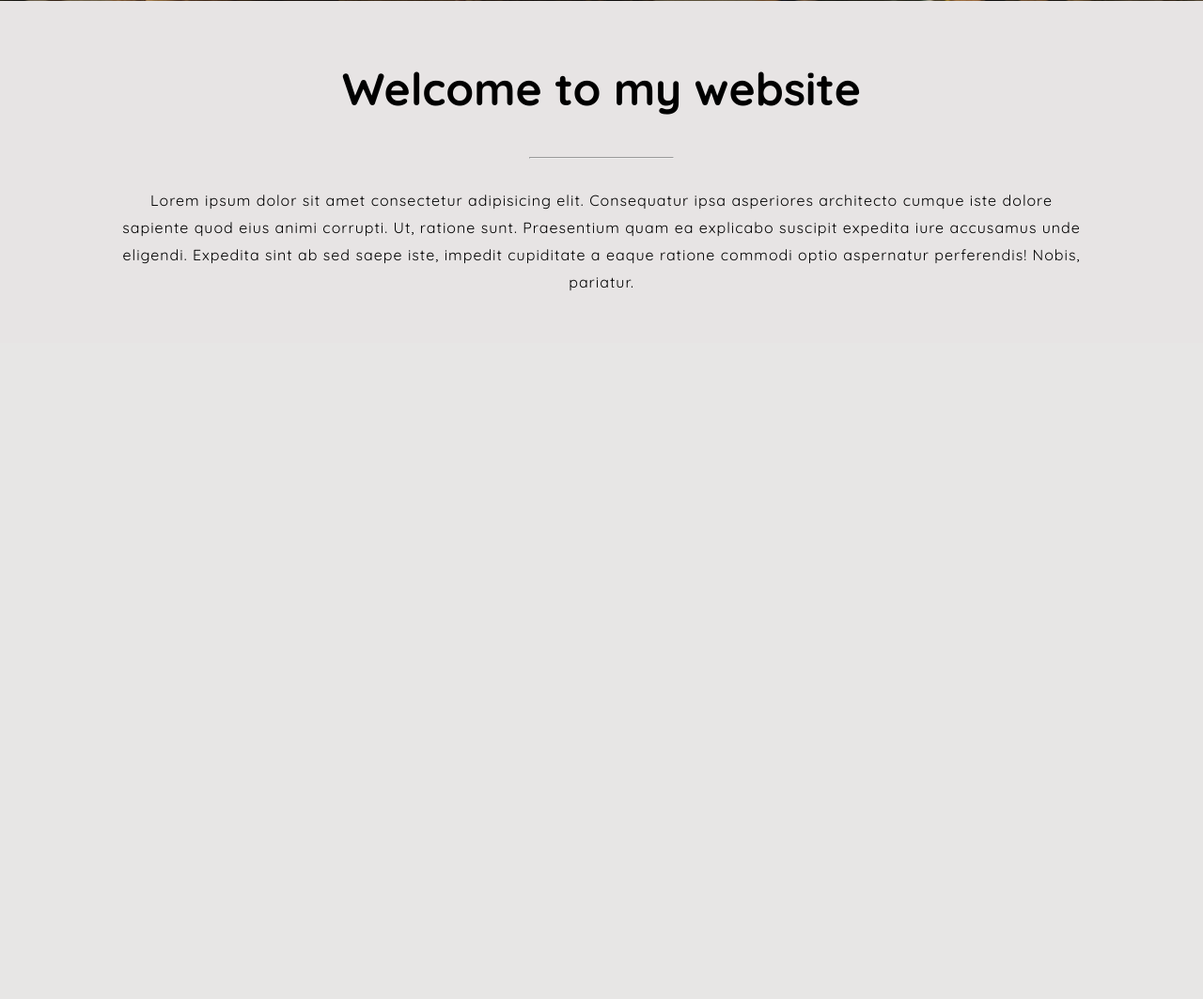
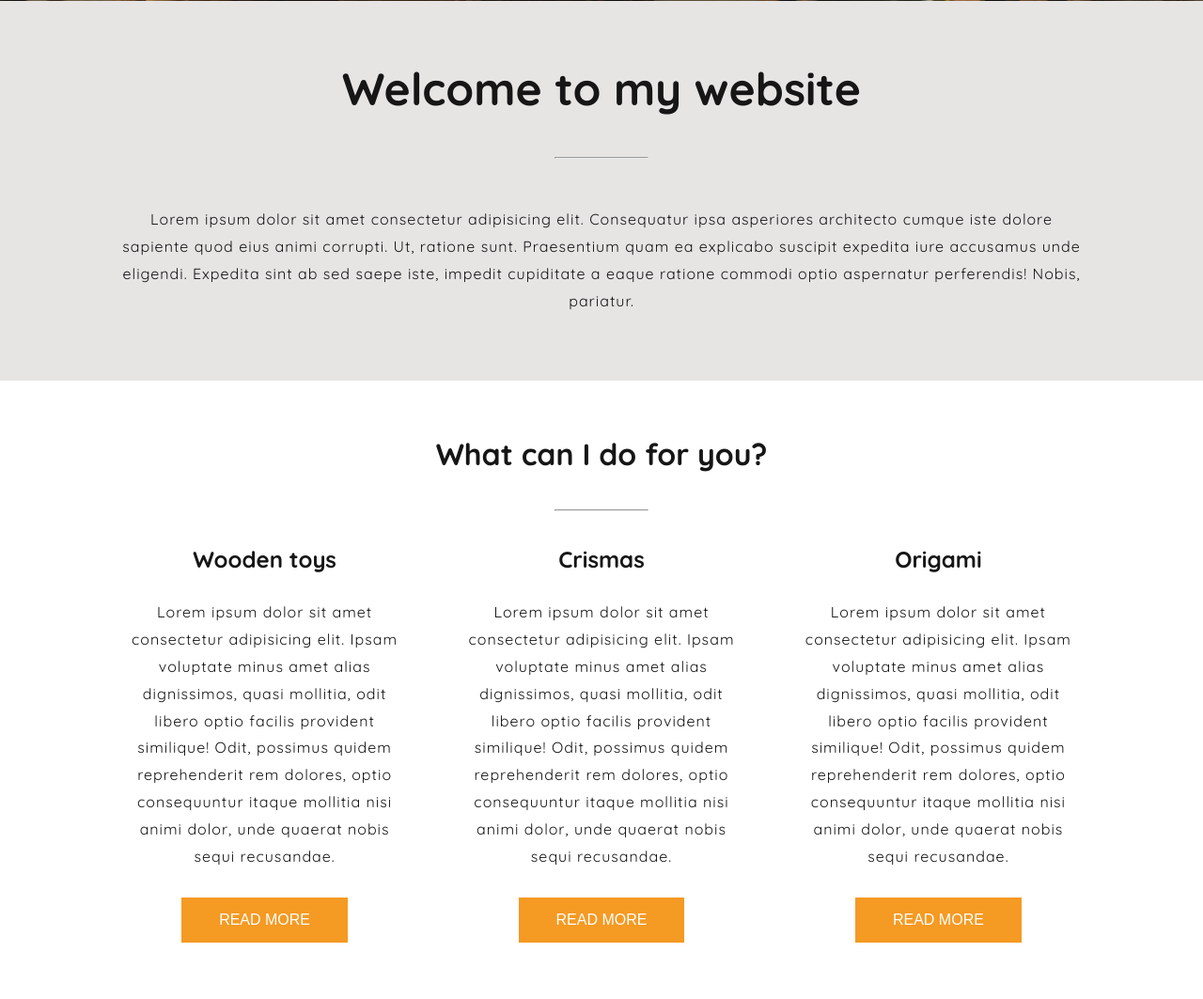
Before and after one commit to omicic/2-handmade, a PHP site: page / in a window 1280 px wide. Shown: the part 599-1662 px from the top of the page at 94% size. Before the commit the page ends 909 px from the top, so only its background shows below. Run offline with PHP 8.4, Linux system fonts and the light colour scheme; some libraries are stand-ins or nearby versions.

Commit message:
whatcanIdo

```diff
--- a/index.php
+++ b/index.php
@@ -10,7 +10,34 @@
             accusamus unde eligendi. Expedita sint ab sed saepe iste, impedit cupiditate a eaque ratione commodi optio
             aspernatur perferendis! Nobis, pariatur.</p>
     </article>
+</section>
 
+<section class="whatcanIdo container">
+    <h3>What can I do for you?</h3>
+    <hr>
+    <article>
+        <div>
+            <h4>Wooden toys</h4>
+            <p>Lorem ipsum dolor sit amet consectetur adipisicing elit. Ipsam voluptate minus amet alias dignissimos,
+                quasi mollitia, odit libero optio facilis provident similique! Odit, possimus quidem reprehenderit rem
+                dolores, optio consequuntur itaque mollitia nisi animi dolor, unde quaerat nobis sequi recusandae.</p>
+            <button>read more</button>
+        </div>
+        <div>
+            <h4>Crismas</h4>
+            <p>Lorem ipsum dolor sit amet consectetur adipisicing elit. Ipsam voluptate minus amet alias dignissimos,
+                quasi mollitia, odit libero optio facilis provident similique! Odit, possimus quidem reprehenderit rem
+                dolores, optio consequuntur itaque mollitia nisi animi dolor, unde quaerat nobis sequi recusandae.</p>
+            <button>read more</button>
+        </div>
+        <div>
+            <h4>Origami</h4>
+            <p>Lorem ipsum dolor sit amet consectetur adipisicing elit. Ipsam voluptate minus amet alias dignissimos,
+                quasi mollitia, odit libero optio facilis provident similique! Odit, possimus quidem reprehenderit rem
+                dolores, optio consequuntur itaque mollitia nisi animi dolor, unde quaerat nobis sequi recusandae.</p>
+            <button>read more</button>
+        </div>
+    </article>
 </section>
 
 <?php include "partials/footer.php"?>
--- a/style.css
+++ b/style.css
@@ -19,7 +19,7 @@ body {
   font-family: "Quicksand", sans-serif;
   font-size: 16px;
   line-height: 1.8;
-  color: 16px #161616;
+  color: #161616;
 }
 
 h1,
@@ -35,6 +35,7 @@ p {
   font-size: 1rem;
   letter-spacing: 1px;
   font-weight: 400;
+  padding: 20px 0;
 }
 
 ul {
@@ -53,7 +54,7 @@ a:hover {
 
 hr {
   color: #f59a23;
-  width: 15%;
+  width: 100px;
   margin: 30px auto;
 }
 
@@ -140,4 +141,61 @@ hr {
 .welcome .container h2 {
   font-size: 3rem;
 }
+
+/***whatcanIdo***/
+.whatcanIdo {
+  text-align: center;
+  padding: 50px 0;
+}
+
+.whatcanIdo h3 {
+  font-size: 2rem;
+}
+
+.whatcanIdo article {
+  display: -webkit-box;
+  display: -ms-flexbox;
+  display: flex;
+  -webkit-box-flex: wrap;
+      -ms-flex-positive: wrap;
+          flex-grow: wrap;
+  -webkit-box-pack: justify;
+      -ms-flex-pack: justify;
+          justify-content: space-between;
+  -webkit-box-align: center;
+      -ms-flex-align: center;
+          align-items: center;
+  -webkit-box-orient: horizontal;
+  -webkit-box-direction: normal;
+      -ms-flex-direction: row;
+          flex-direction: row;
+}
+
+.whatcanIdo article div {
+  -webkit-box-flex: 0;
+      -ms-flex: 0 0 30%;
+          flex: 0 0 30%;
+}
+
+.whatcanIdo article div h4 {
+  font-size: 1.5rem;
+}
+
+.whatcanIdo article div button {
+  padding: 15px 40px;
+  background: #f59a23;
+  color: #ffffff;
+  font-size: 1rem;
+  margin: 10px 10px;
+  border: none;
+  text-transform: uppercase;
+}
+
+.whatcanIdo article div button:hover {
+  opacity: .5;
+  color: #161616;
+  cursor: pointer;
+  -webkit-transition: 0.3s ease;
+  transition: 0.3s ease;
+}
 /*# sourceMappingURL=style.css.map */
--- a/style.scss
+++ b/style.scss
@@ -6,7 +6,7 @@ variables
 $font-family: 'Quicksand', sans-serif;
 $font: 16px;
 $primary: #ffffff;
-$font-color:$font #161616;
+$font-color:#161616;
 $orange: #f59a23;
 $darkerorange: #6d5535;
 $gray:  #e7e4e4;
@@ -24,15 +24,16 @@ mixins
     flex-direction: $direction;
 }
 
-@mixin btn {
+@mixin btn{
     padding: 15px 40px;
     background: $orange;
-    color: $white;
+    color: $primary;
     font-size: 1rem;
     margin: 10px 10px;
-
+    border: none;
     &:hover {
         opacity: .5;
+        color:$font-color;
         cursor: pointer;
         transition: $transition;
     }
@@ -67,6 +68,7 @@ p{
     font-size: 1rem;
     letter-spacing: 1px;
     font-weight: 400;
+    padding: 20px 0;
 }
 
 ul {
@@ -84,7 +86,7 @@ a {
 
 hr {
     color: $orange;
-    width: 15%;
+    width: 100px;
     margin: 30px auto;
 }
 
@@ -143,3 +145,30 @@ hr {
         }
     }
 }
+
+/***whatcanIdo***/
+.whatcanIdo {
+    text-align: center;
+    padding: $padding;
+
+    h3{
+        font-size: 2rem;
+    }
+
+    article{
+        @include flex(space-between, center, row);
+
+        div{
+            flex: 0 0 30%;
+
+            h4{
+                font-size: 1.5rem;
+            }
+            button {
+                @include btn;
+                text-transform: uppercase;
+            }
+
+        }
+    }
+}
```
Also changed, not shown: 1 other file.
